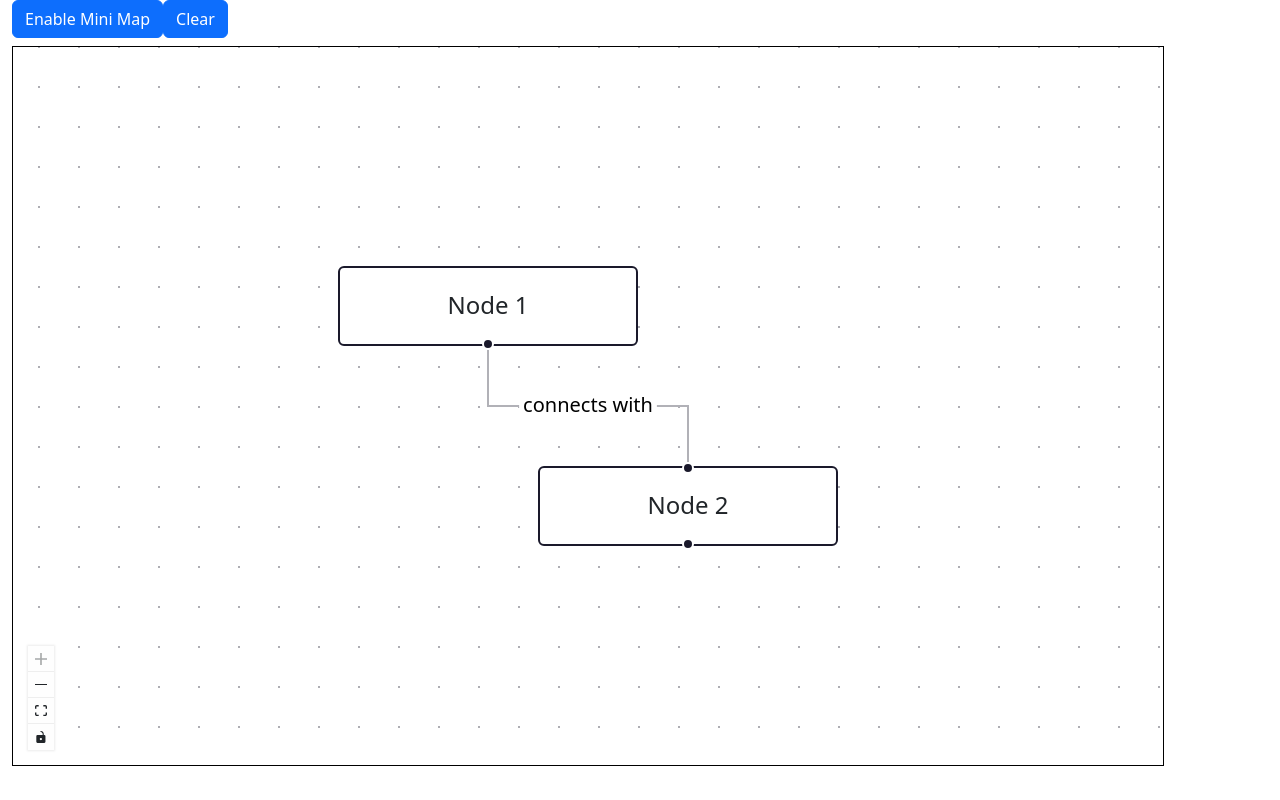
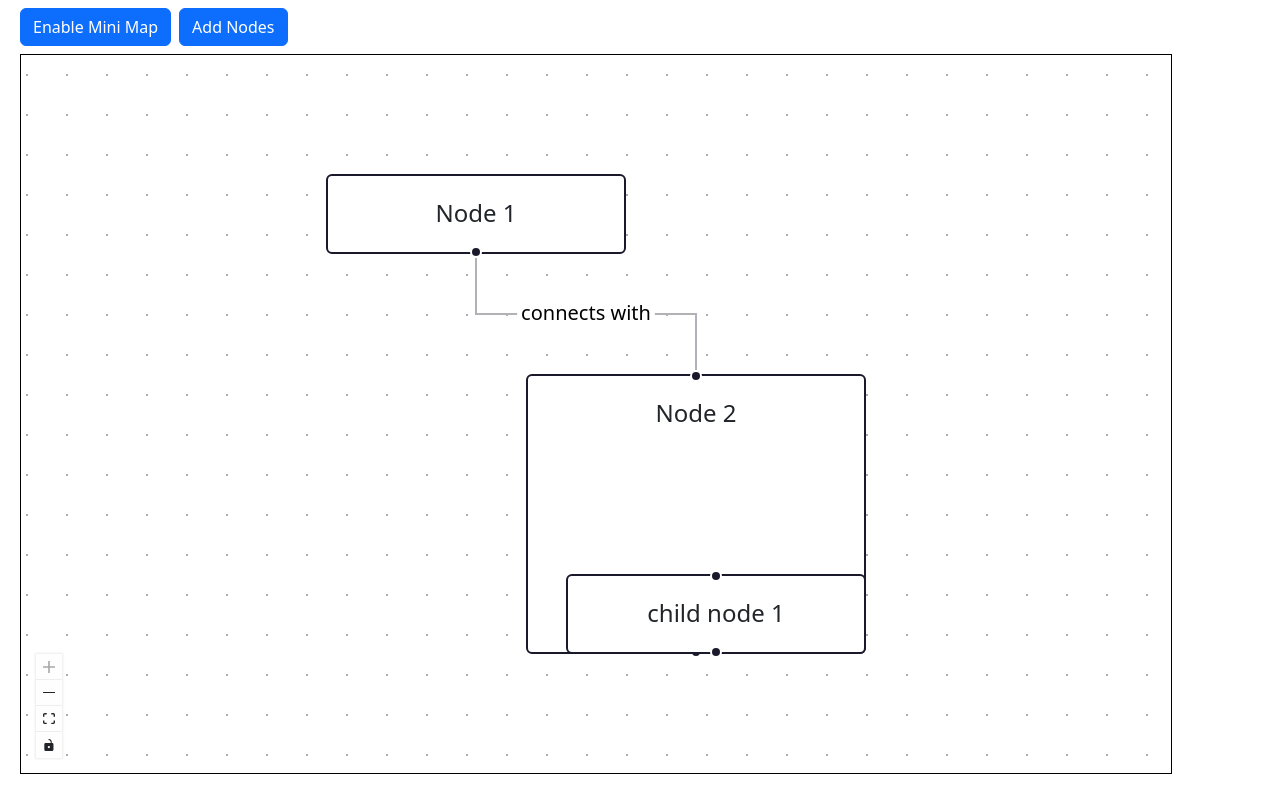
Before and after one commit to AlHamid-dev/reactflow-app, a React (Vite) app: page / in a window 1280 px wide. Built offline with nearby package versions, Linux system fonts and the light colour scheme.

Commit message:
adding child nodes

```diff
--- a/index.html
+++ b/index.html
@@ -9,6 +9,7 @@
   </head>
   <body>
     <div id="root"></div>
+    <div id="modal-root"></div>
     <script type="module" src="/src/main.jsx"></script>
     <script src="https://cdn.jsdelivr.net/npm/bootstrap@5.3.8/dist/js/bootstrap.bundle.min.js" integrity="sha384-FKyoEForCGlyvwx9Hj09JcYn3nv7wiPVlz7YYwJrWVcXK/BmnVDxM+D2scQbITxI" crossorigin="anonymous"></script>
   </body>
--- a/src/App.jsx
+++ b/src/App.jsx
@@ -1,22 +1,42 @@
-import { useState } from 'react'
+import { useCallback, useState } from 'react'
 import './App.css'
 import FlowCanvas from './components/FlowCanvas'
+import CanvasButtons from './components/CanvasButtons'
+import Modal from './components/reusableComponents/Modal'
 
 function App() {
   const [isMiniMap, setIsMiniMap] = useState(false)
-  const toggleMiniMap = () => {
-    setIsMiniMap(!isMiniMap)
-  }
+  const [isModalOpen, setIsModalOpen] = useState(false)
+  const [modalName, setModalName] = useState("")
+  const [modalChildren, setModalChildren] = useState()
+
+  const toggleMiniMap = useCallback(() => {
+    setIsMiniMap(prev => !prev)
+
+  }, [])
+
+  const toggleModal = useCallback((params) => {
+    console.log("param", params)
+    setModalName(params)
+    setIsModalOpen(prev => !prev)
+    let children
+    if (params == "Add Nodes") {
+      children = <div>
+        <input type='text' />
+        <input type='number' />
+      </div>
+    }
+    setModalChildren(children)
+
+  }, [])
 
   return (
     <>
-      <div className='container-fluid'>
-        <div className="d-flex justify-content-start g-2">
-          <button className='btn btn-primary' onClick={toggleMiniMap}>
-            {!isMiniMap ? "Enable Mini Map" : "Disable MiniMap"}
-          </button>
-          <button className='btn btn-primary'>Clear</button>
-        </div>
+      <div className='m-2 container-fluid'>
+        <Modal name={modalName} isOpen={isModalOpen} closeModal={() => setIsModalOpen(false)} >
+          {modalChildren}
+        </Modal>
+        <CanvasButtons toggleMiniMap={toggleMiniMap} isMiniMap={isMiniMap} openModal={toggleModal} />
         <div className='my-2' style={{ border: "1px solid black", width: "90vw", height: "90vh", overflow: "hidden" }}>
           <FlowCanvas isMiniMap={isMiniMap} />
         </div>
--- /dev/null
+++ b/src/components/CanvasButtons.jsx
@@ -0,0 +1,14 @@
+
+
+const CanvasButtons = ({ toggleMiniMap,isMiniMap,openModal }) => {
+
+    return (
+        <div className="d-flex justify-content-start gap-2">
+            <button className='btn btn-primary' onClick={toggleMiniMap}>
+                {!isMiniMap ? "Enable Mini Map" : "Disable Mini Map"}
+            </button>
+            <button className='btn btn-primary' onClick={(e) => openModal(e.target.innerText)} >Add Nodes</button>
+        </div>
+    )
+}
+export default CanvasButtons
--- a/src/components/FlowCanvas.jsx
+++ b/src/components/FlowCanvas.jsx
@@ -13,6 +13,17 @@ const initialNodes = [
     id: 'n2',
     position: { x: 100, y: 100 },
     data: { label: 'Node 2' },
+    style: {
+      width: 170,
+      height: 140,
+    },
+  },
+  {
+    id: 'n3',
+    position: { x: 100, y: 100 },
+    data: { label: 'child node 1' },
+    parentId: 'n2',
+    extent: 'parent',
   },
 ]
 
@@ -22,7 +33,6 @@ const initialEdges = [
 
 const FlowCanvas = ({ isMiniMap }) => {
   const proOptions = { hideAttribution: true };
-
   const [nodes, setNodes] = useState(initialNodes)
   const [edges, setEdges] = useState(initialEdges)
 
--- /dev/null
+++ b/src/components/reusableComponents/Modal.jsx
@@ -0,0 +1,19 @@
+import { createPortal } from "react-dom"
+import classes from "./modal.module.css"
+
+const Modal = ({ isOpen, name, children, closeModal }) => {
+    if (!isOpen) return null
+    return createPortal(
+        <>
+            {isOpen && <div className={classes.modalStyles}>
+                <h4>{name}</h4>
+                <div>
+                    {children}
+                </div>
+                <button onClick={closeModal}>Close</button>
+            </div>}
+        </>,
+        document.getElementById("modal-root")
+    )
+}
+export default Modal
--- /dev/null
+++ b/src/components/reusableComponents/modal.module.css
@@ -0,0 +1,22 @@
+.modalStyles {
+    position: fixed;
+    top: 0;
+    left: 0;
+    bottom: 0;
+    right: 0;
+    display: flex;
+    justify-content: center;
+    align-items: center;
+    background-color: rgba(0, 0, 0, 0.5);
+    animation: fadeIn 0.3s ease;
+}
+
+@keyframes fadeIn {
+    from {
+        opacity: 0;
+    }
+
+    to {
+        opacity: 1;
+    }
+}
```
